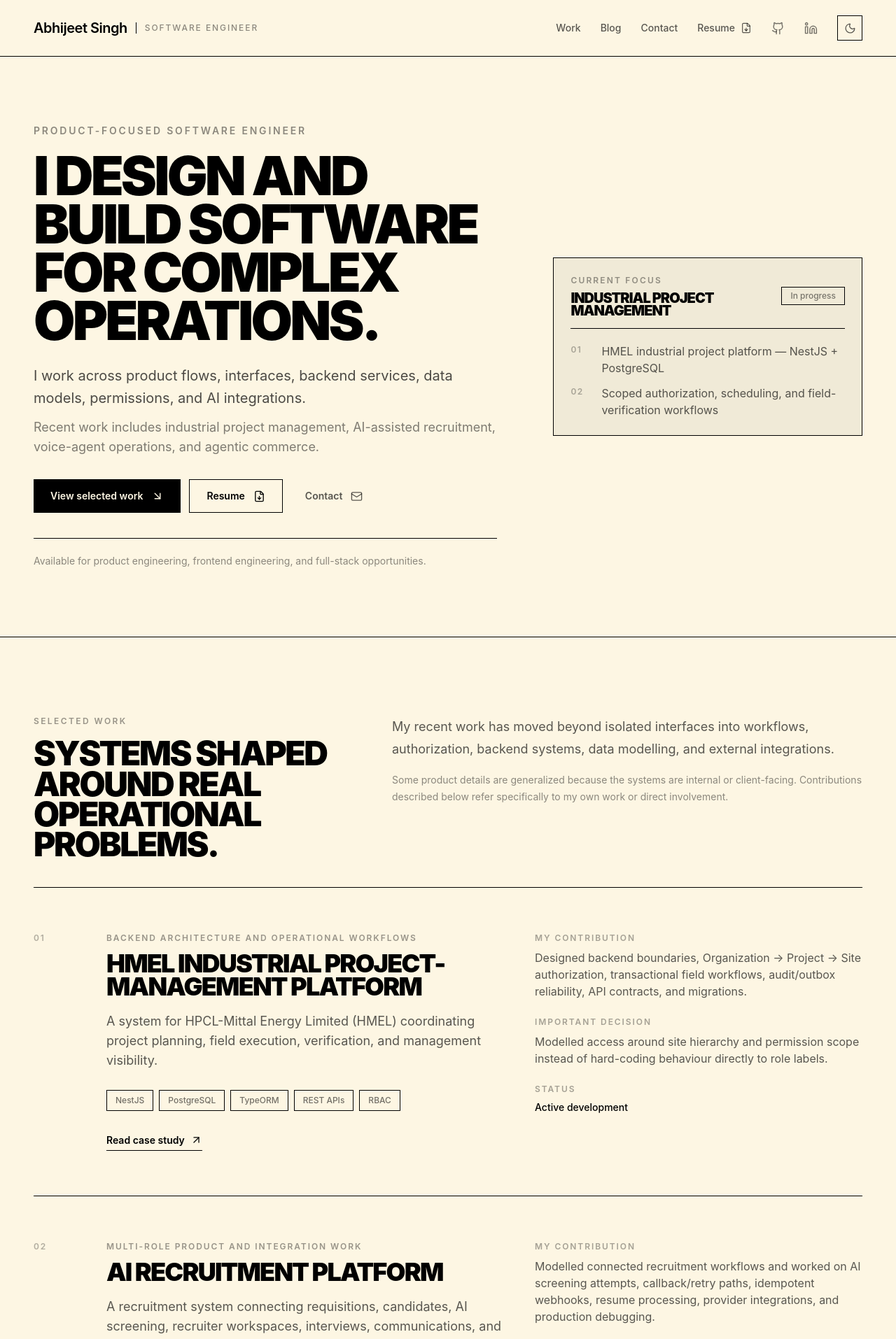
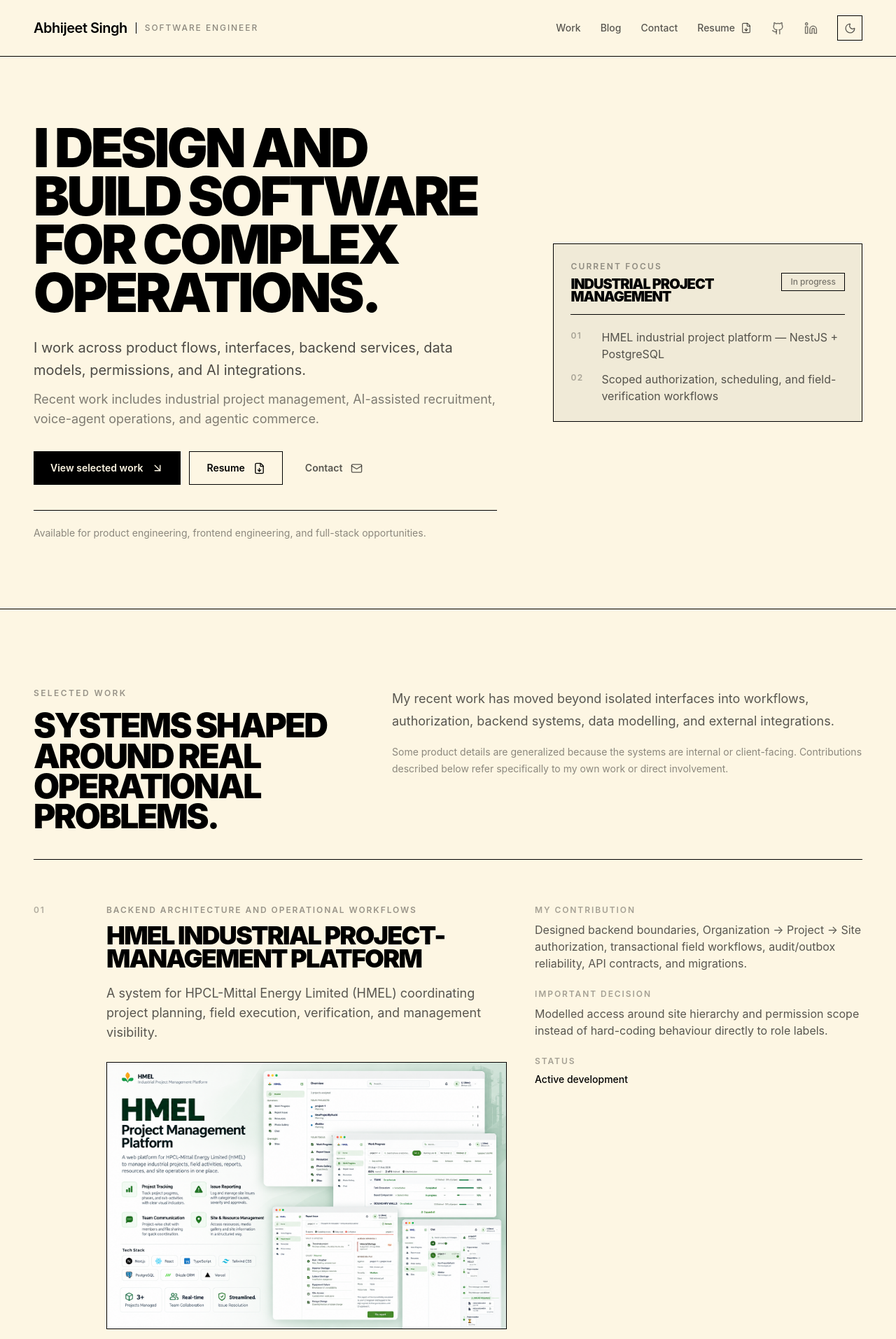
Before and after one commit to Acinnamon9/Portfolio, a Next.js app: page / in a window 1280 px wide. Shown: the top 1914 px of the page at 70% size. Built offline with nearby package versions, Linux system fonts and the light colour scheme.

Commit message:
Add HMEL showcase image to selected work

```diff
--- a/components/sections/HeroSection.tsx
+++ b/components/sections/HeroSection.tsx
@@ -46,16 +46,6 @@
           }}
           className="min-w-0"
         >
-          <p
-            className="
-              mb-5 text-xs font-semibold uppercase
-              tracking-[0.2em] text-foreground/45
-              sm:text-sm
-            "
-          >
-            Product-focused software engineer
-          </p>
-
           <h1
             className="
               max-w-4xl
--- a/components/sections/SelectedWorkSection.tsx
+++ b/components/sections/SelectedWorkSection.tsx
@@ -3,11 +3,13 @@
 import { motion } from "framer-motion";
 import { ArrowUpRight } from "lucide-react";
 import Link from "next/link";
+import Image from "next/image";
 
 const PROJECTS = [
   {
     number: "01",
     title: "HMEL industrial project-management platform",
+    image: "/images/hmel/HMEL.png",
     category: "Backend architecture and operational workflows",
     context:
       "A system for HPCL-Mittal Energy Limited (HMEL) coordinating project planning, field execution, verification, and management visibility.",
@@ -214,6 +216,18 @@
                   {project.context}
                 </p>
 
+                {"image" in project && (
+                  <div className="mt-7 max-w-xl overflow-hidden border border-foreground/10">
+                    <Image
+                      src={project.image}
+                      alt="HMEL construction operations management platform showcase."
+                      width={1122}
+                      height={1402}
+                      className="h-auto w-full"
+                    />
+                  </div>
+                )}
+
                 <div className="mt-7 flex flex-wrap gap-2">
                   {project.stack.map((technology) => (
                     <span
```
Also changed, not shown: public/images/hmel/HMEL.png (added).
